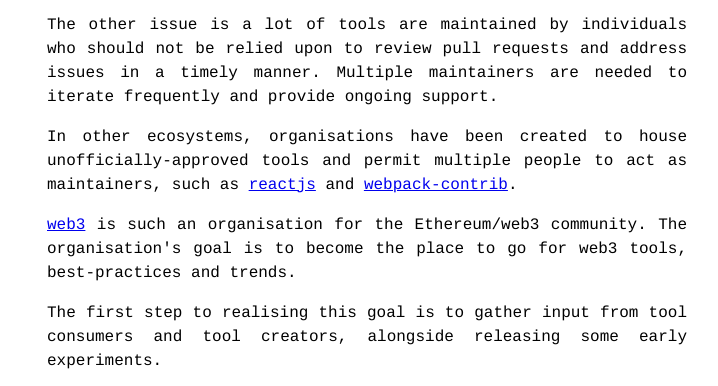
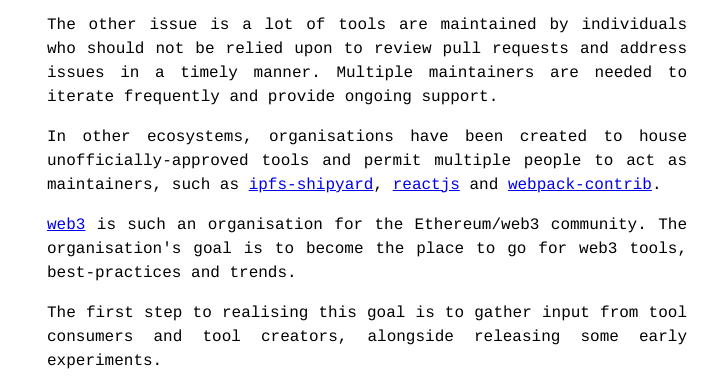
Before and after one commit to lukehedger/web3.works, a website: page public/index.html in a window 1280 px wide. Shown: the part 365-751 px from the top of the page, without its empty margins (273-991 px from the left). Drawn offline with Linux system fonts and the light colour scheme.

Commit message:
Add ipfs-shipyard to community examples

```diff
--- a/public/index.html
+++ b/public/index.html
@@ -39,7 +39,8 @@
       <p>
         In other ecosystems, organisations have been created to house
         unofficially-approved tools and permit multiple people to act as
-        maintainers, such as <a href="https://github.com/reactjs/">reactjs</a> and
+        maintainers, such as
+        <a href="https://github.com/ipfs-shipyard">ipfs-shipyard</a>, <a href="https://github.com/reactjs/">reactjs</a> and
         <a href="https://github.com/webpack-contrib">webpack-contrib</a>.
       </p>
 
```
